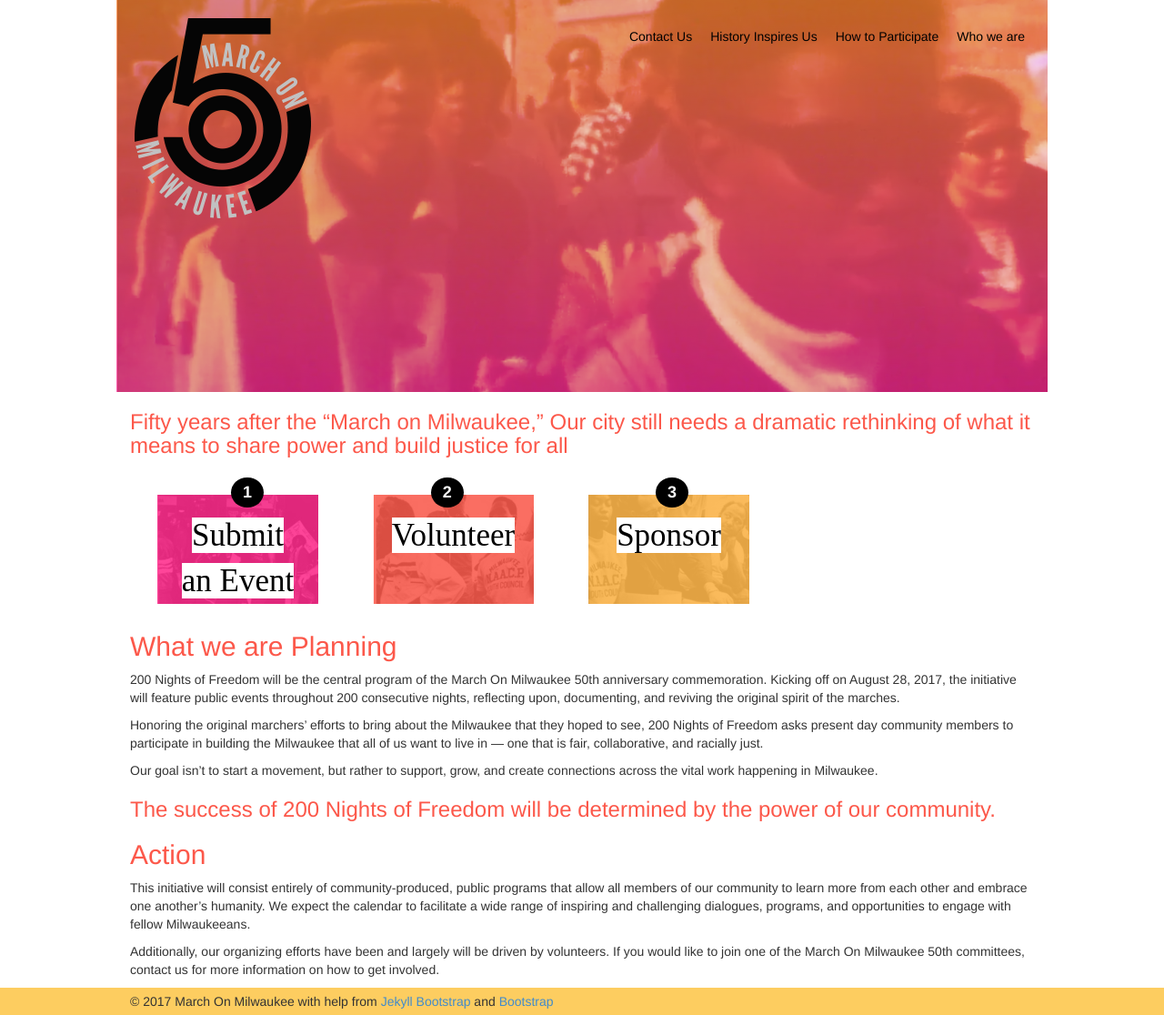
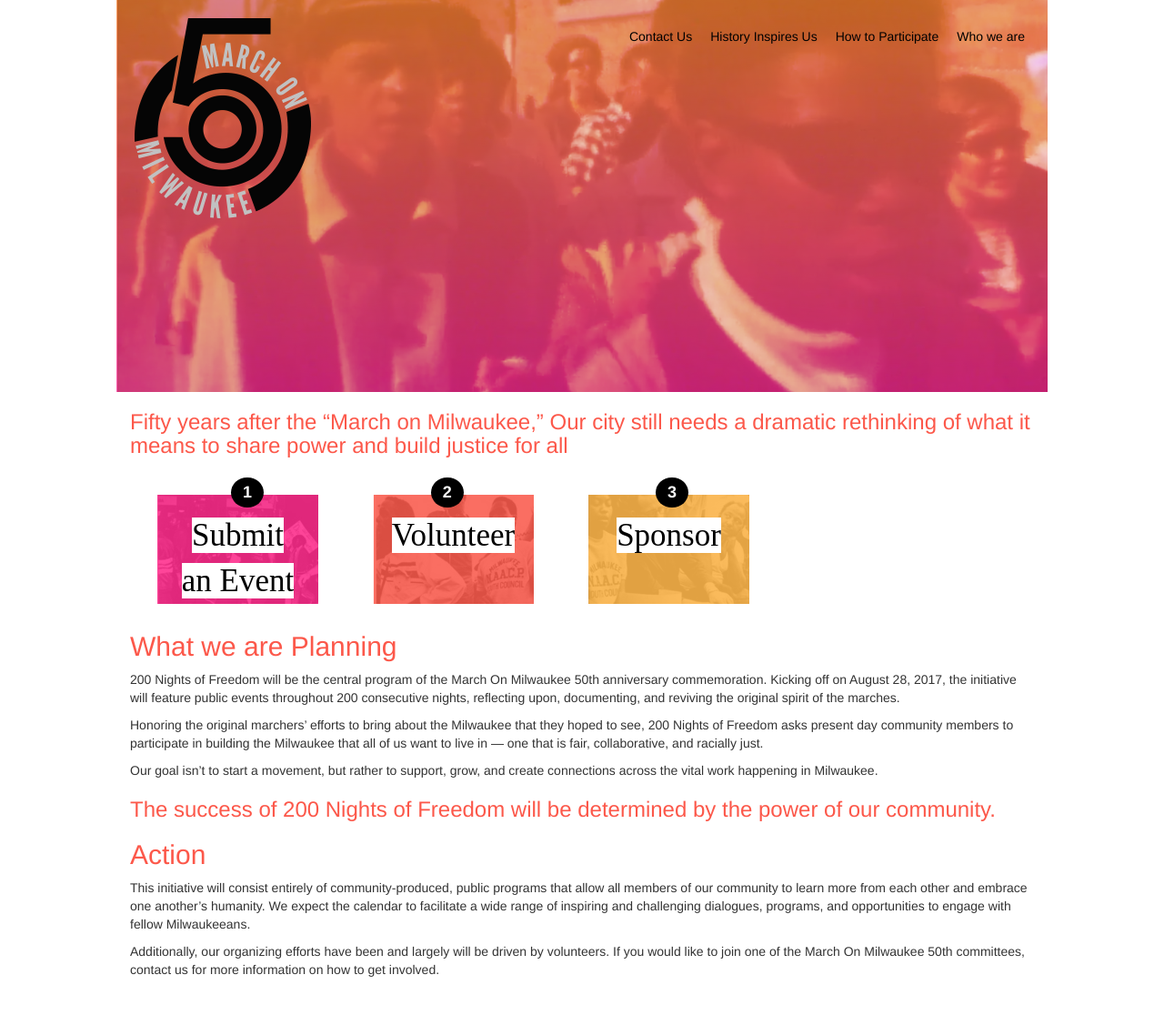
Before and after one commit to MarchonMilwaukee/MarchonMilwaukee.github.io, a Jekyll site: the page built from index.md, in a window 1280 px wide. Shown: the whole page at 91% size. Built offline with Jekyll 4.4.1, drawn with Linux system fonts in a browser that asks for light colours; nearby versions of some CDN libraries; some web fonts are replaced.

Commit message:
removed jekyll adverfooter

```diff
--- a/_includes/themes/bootstrap-3/default.html
+++ b/_includes/themes/bootstrap-3/default.html
@@ -75,15 +75,6 @@
 
     </div>
 
-    <div id="footer">
-      <div class="container">
-        <p>&copy; {{ site.time | date: '%Y' }} {{ site.author.name }}
-          with help from <a href="http://jekyllbootstrap.com" target="_blank" title="The Definitive Jekyll Blogging Framework">Jekyll Bootstrap</a>
-          and <a href="http://getbootstrap.com" target="_blank">Bootstrap</a>
-        </p>
-      </div>
-    </div>
-
     {% include JB/analytics %}
 
 
```
